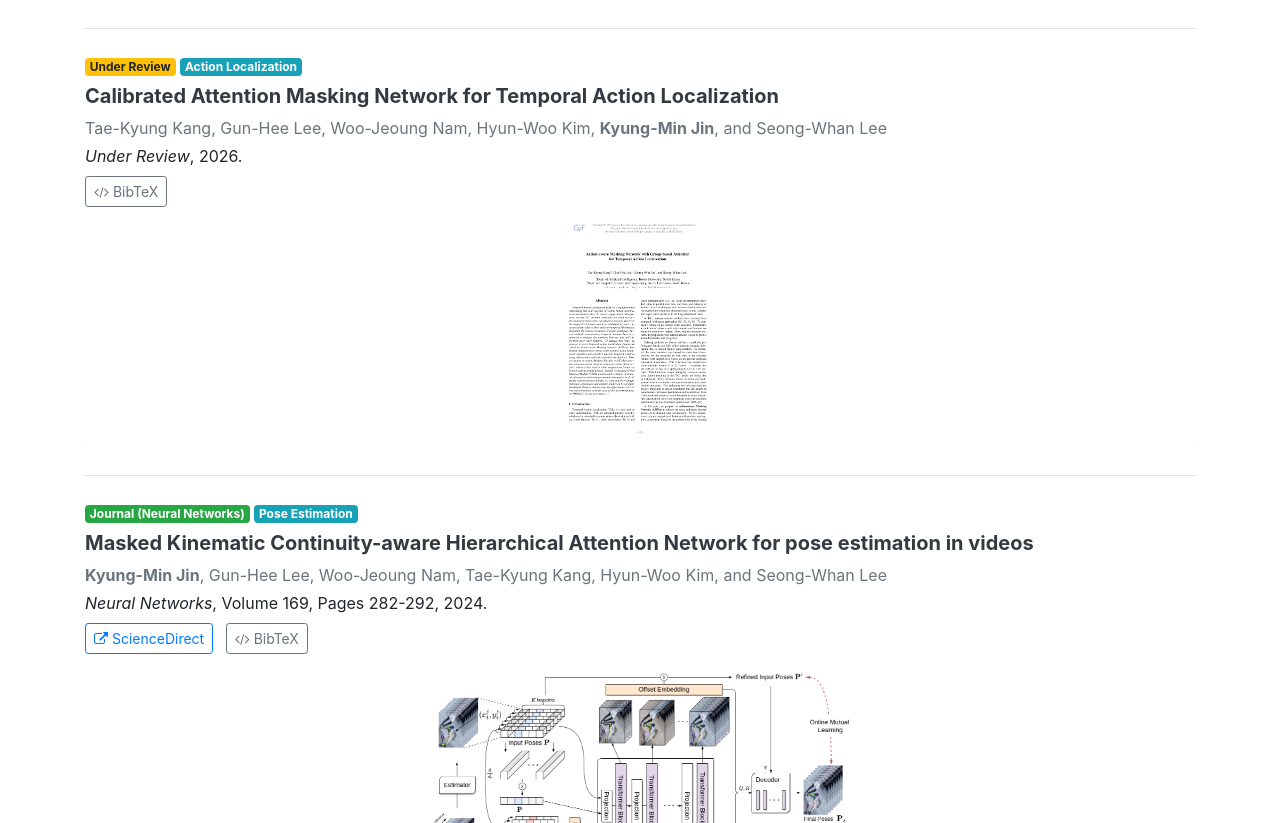
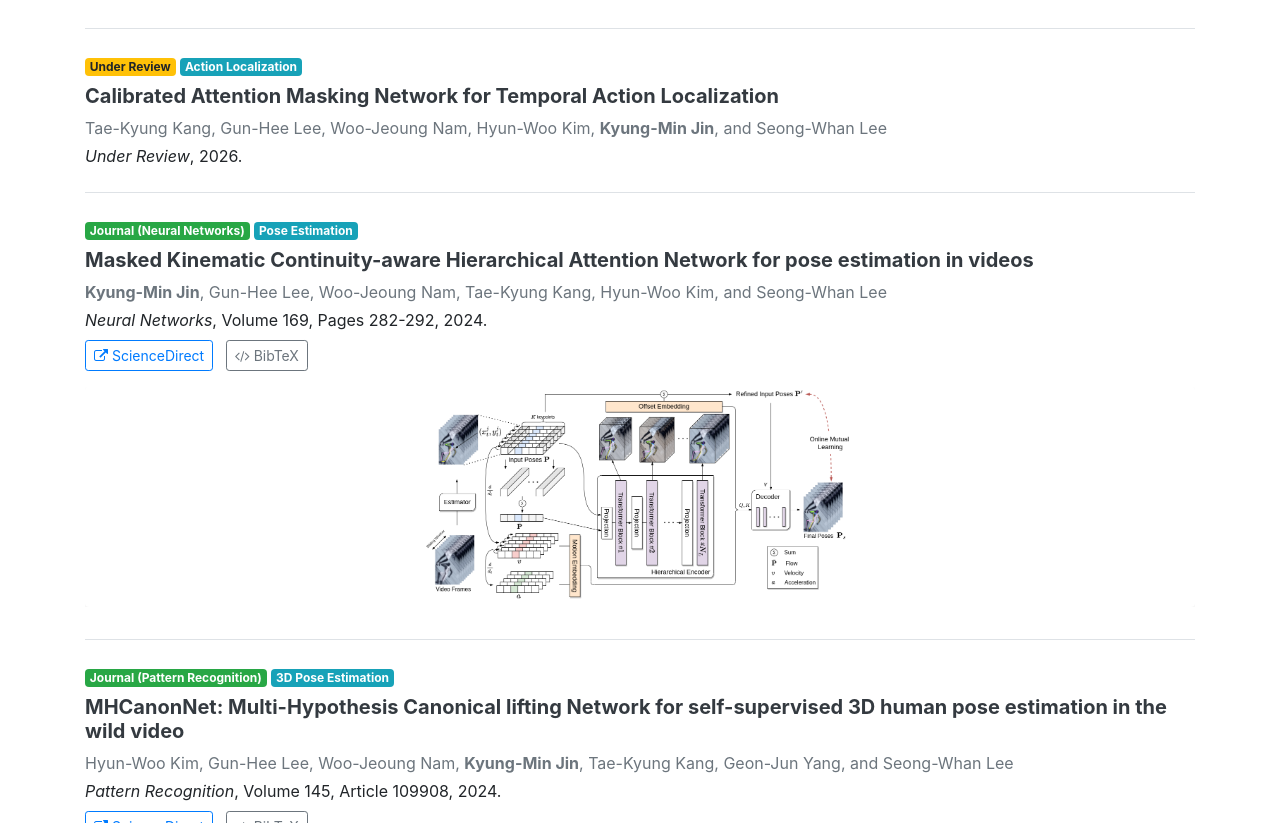
Before and after one commit to KyungMinJin/KyungMinJin.github.io, a Jekyll site: the page built from _pages/publications.md, in a window 1280 px wide and 900 px high, scrolled down 472 px, cut to the strip 77-900 px from the top of the window. Built offline with Jekyll 4.4.1, drawn with Linux system fonts in a browser that asks for light colours; nearby versions of some CDN libraries.

```diff
--- a/_pages/publications.md
+++ b/_pages/publications.md
@@ -51,20 +51,6 @@
             <p class="venue mb-2">
                 <em>Under Review</em>, 2026.
             </p>
-            <div class="links">
-                <details class="d-inline">
-                    <summary class="btn btn-sm btn-outline-secondary"><i class="fa fa-code"></i> BibTeX</summary>
-                    <pre class="bg-light p-3 mt-2 rounded"><code>@article{kang2026calibrated,
-  title={Calibrated Attention Masking Network for Temporal Action Localization},
-  author={Kang, Tae-Kyung and Lee, Gun-Hee and Nam, Woo-Jeoung and Kim, Hyun-Woo and Jin, Kyung-Min and Lee, Seong-Whan},
-  journal={Under Review},
-  year={2026}
-}</code></pre>
-                </details>
-            </div>
-            <div class="publication-demo mt-3 mb-3">
-                <img src="/assets/images/publications/action_aware_wacv2023_page1.png" class="img-fluid rounded publication-demo-img shadow-sm" alt="Calibrated Attention Masking Network: temporal action localization overview" style="cursor: zoom-in;">
-            </div>
         </div>
 
         <!-- Publication 3 -->
@@ -224,7 +210,7 @@
                 </details>
             </div>
             <div class="publication-demo mt-3 mb-3">
-                <img src="/assets/images/publications/action_aware_wacv2023_page1.png" class="img-fluid rounded publication-demo-img shadow-sm" alt="Action-Aware Masking Network: group-based attention for temporal action localization" style="cursor: zoom-in;">
+                <img src="/assets/images/publications/action_aware_wacv2023_cover.png" class="img-fluid rounded publication-demo-img shadow-sm" alt="Action-Aware Masking Network: first-page representative image from WACV 2023 paper" style="cursor: zoom-in;">
             </div>
         </div>
 
```
Also changed, not shown: assets/images/publications/action_aware_wacv2023_cover.png (added).
